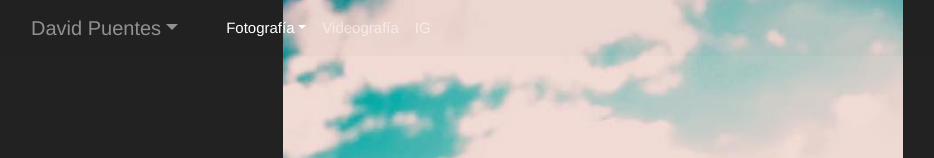
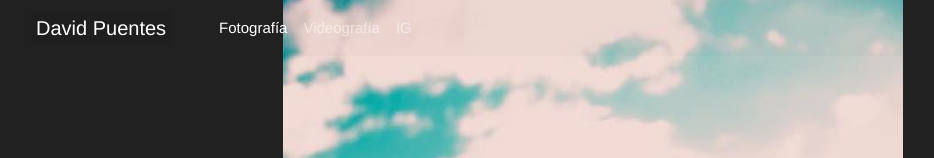
Before and after one commit to seb26/proyectos-web, a plain HTML site: page index-r2.html in a window 1280 px wide. Shown: the top 158 px of the page, without its empty margins (47-981 px from the left). Drawn offline with nearby package versions, Linux system fonts and the light colour scheme.

Commit message:
style changes

```diff
--- a/estilo-r2.css
+++ b/estilo-r2.css
@@ -18,6 +18,10 @@ html, body { height: 100%; }
     background-color:rgba(0,0,0,.02);
     text-align:center;
 }
+#nav .dropdown-toggle:after {
+    /* Para esconder la flecha del dropdown */
+    display:none;
+}
 #nav .dropdown-menu {
     background-color:rgba(52,58,64,.02);
     border:none;
@@ -34,6 +38,11 @@ html, body { height: 100%; }
 }
 #nav .dropdown-item a {
     background-color:rgba(0,0,0,.5)
+}
+#nombre {
+    background-color:rgba(0,0,0,.05);
+    padding:5px;
+    color:white;
 }
 
 /* CONTENIDO */
--- a/index-r2.html
+++ b/index-r2.html
@@ -20,7 +20,9 @@
         <div class="container">
                 <ul class="navbar-nav mr-auto">
                     <li class="nav-item dropdown">
-                        <a class="nav-link navbar-brand dropdown-toggle" href="#" id="dropdown01" data-toggle="dropdown" aria-haspopup="true" aria-expanded="false">David Puentes</a>
+                        <a class="nav-link navbar-brand dropdown-toggle" href="#" id="dropdown01" data-toggle="dropdown" aria-haspopup="true" aria-expanded="false">
+                            <span id="nombre">David Puentes</span>
+                        </a>
                         <div class="dropdown-menu" aria-labelledby="dropdown01">
                             <a class="dropdown-item" href="/acercade">Acerca de</a>
                             <a class="dropdown-item" href="/contacto">Contacto</a>
```
